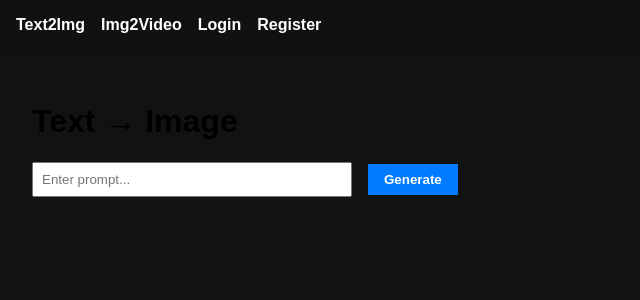
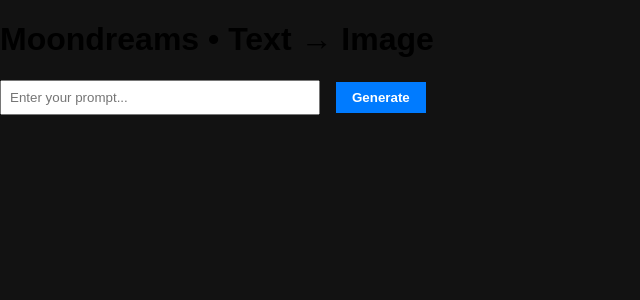
Before and after one commit to vprotsenko-git/Moondreams, a React (Vite) app: page / in a window 1280 px wide. Shown: the top 300 px of the page, without its empty margins (0-640 px from the left). Built offline with nearby package versions, Linux system fonts and the light colour scheme.

Commit message:
Update App.jsx

```diff
--- a/src/App.jsx
+++ b/src/App.jsx
@@ -1,28 +1,48 @@
-import { BrowserRouter as Router, Route, Routes, Navigate, Link } from 'react-router-dom';
-import Text2Img from './pages/Text2Img';
-import Img2Video from './pages/Img2Video';
-import Login from './pages/Login';
-import Register from './pages/Register';
+import { useState } from 'react';
 import './App.css';
 
 function App() {
+  const [prompt, setPrompt] = useState('');
+  const [imageUrl, setImageUrl] = useState(null);
+  const API_BASE = import.meta.env.VITE_API_URL || 'http://localhost:5000';
+
+  const generate = async () => {
+    try {
+      const res = await fetch(`${API_BASE}/text2img`, {
+        method: 'POST',
+        headers: { 'Content-Type': 'application/json' },
+        body: JSON.stringify({ prompt })
+      });
+      const data = await res.json();
+      if (res.ok) {
+        setImageUrl(`${API_BASE}/models/${data.output}`);
+      } else {
+        alert(data.error || 'Error generating');
+      }
+    } catch (err) {
+      console.error(err);
+      alert('Network error');
+    }
+  };
+
   return (
-    <Router>
-      <nav className="navbar">
-        <Link to="/">Text2Img</Link>
-        <Link to="/img2video">Img2Video</Link>
-        <Link to="/login">Login</Link>
-        <Link to="/register">Register</Link>
-      </nav>
-
-      <Routes>
-        <Route path="/" element={<Text2Img />} />
-        <Route path="/img2video" element={<Img2Video />} />
-        <Route path="/login" element={<Login />} />
-        <Route path="/register" element={<Register />} />
-        <Route path="*" element={<Navigate to="/" />} />
-      </Routes>
-    </Router>
+    <div className="app">
+      <h1>Moondreams • Text → Image</h1>
+      <div className="controls">
+        <input
+          type="text"
+          value={prompt}
+          onChange={e => setPrompt(e.target.value)}
+          placeholder="Enter your prompt..."
+        />
+        <button onClick={generate}>Generate</button>
+      </div>
+      {imageUrl && (
+        <div className="result">
+          <img src={imageUrl} alt="Generated" />
+        </div>
+      )}
+    </div>
   );
 }
 
```
